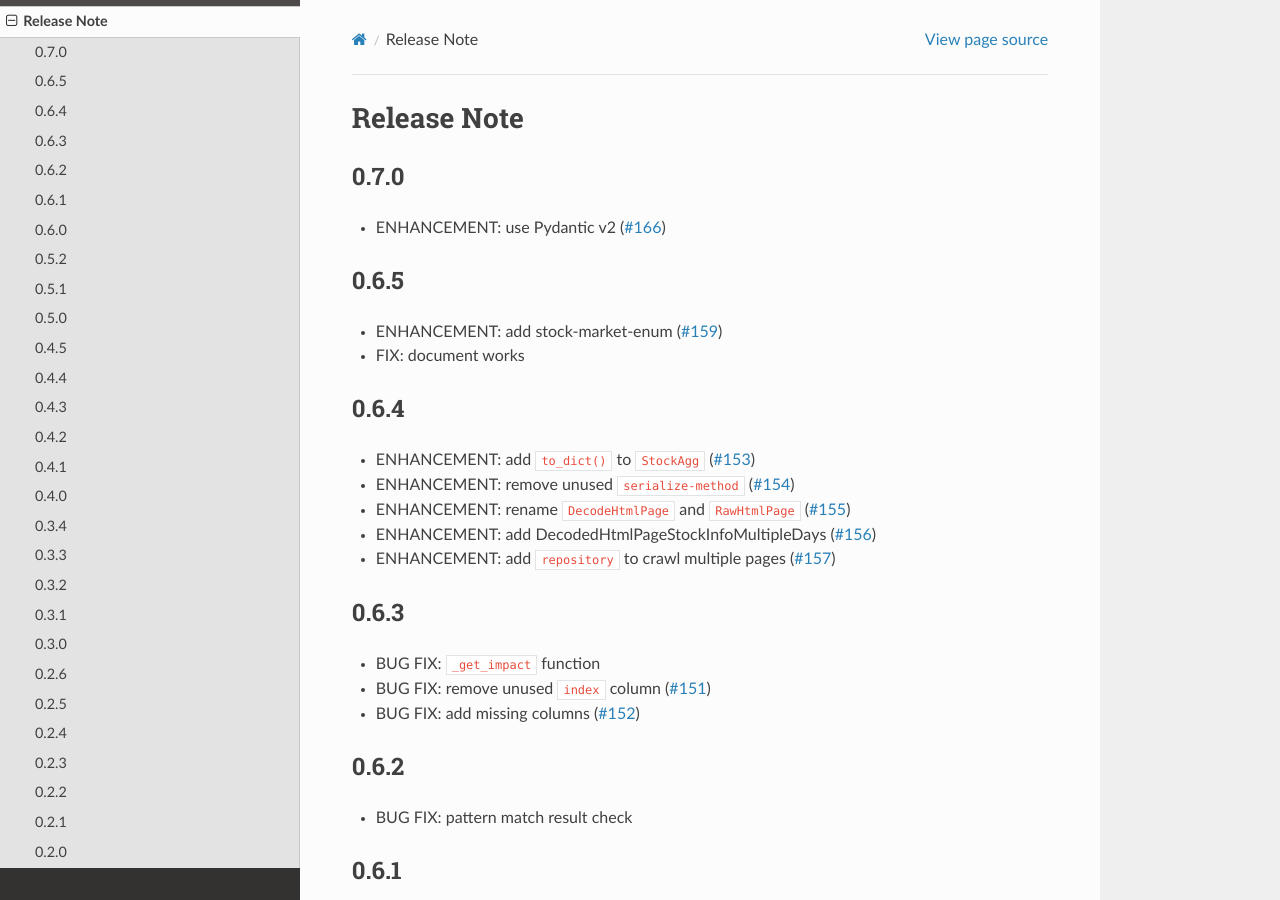
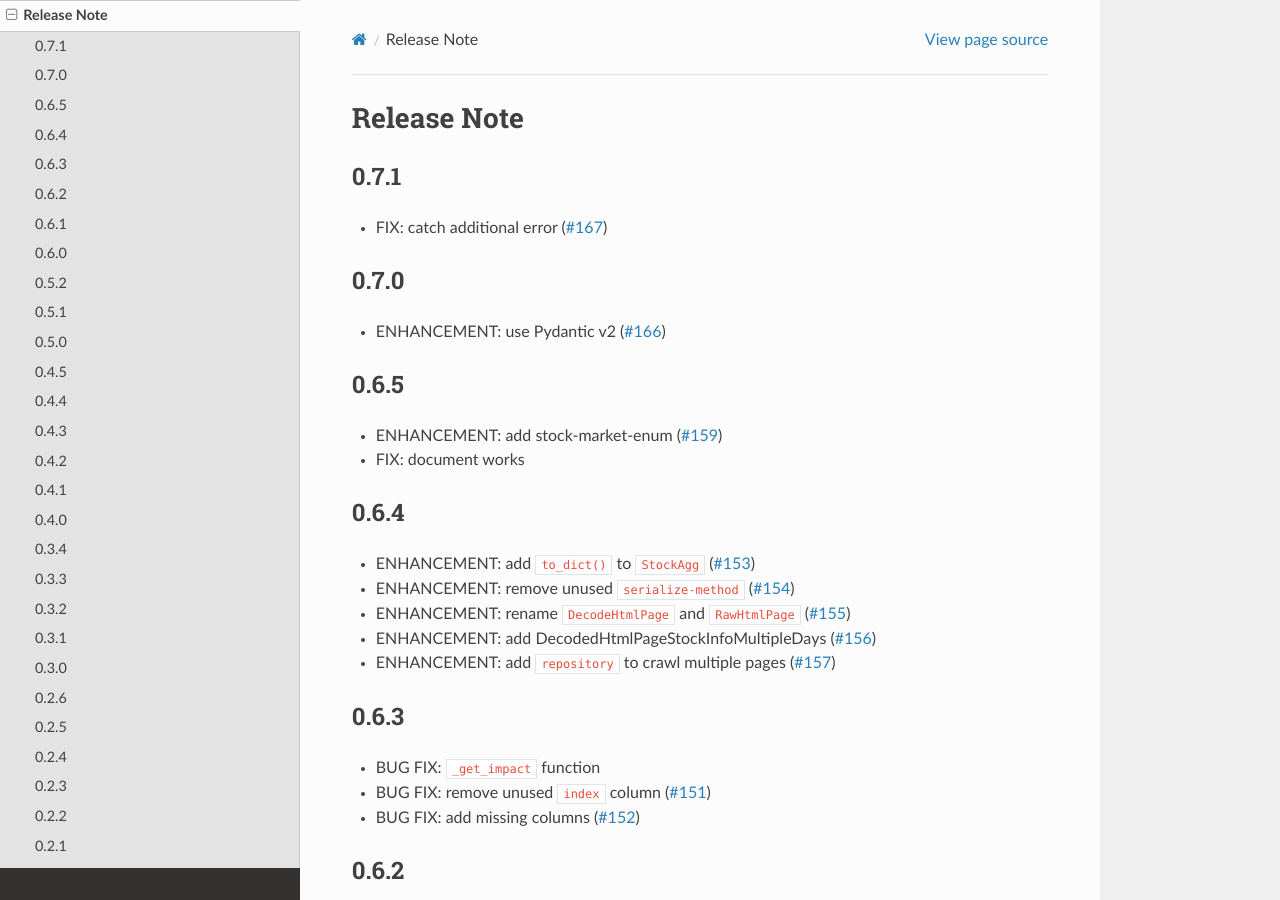
Before and after one commit to gsy0911/kabutobashi, a Sphinx documentation site: the page built from docs/sources/release.md, in a window 1280 px wide and 900 px high. Built offline with Sphinx 7.4.7 and the Read the Docs theme 2.0.0, drawn with Linux system fonts in a browser that asks for light colours.

Commit message:
update doc

```diff
--- a/docs/sources/release.md
+++ b/docs/sources/release.md
@@ -1,4 +1,8 @@
 # Release Note
+
+## 0.7.1
+
+- FIX: catch additional error ([#167](https://github.com/gsy0911/kabutobashi/issues/167))
 
 ## 0.7.0
 
```
